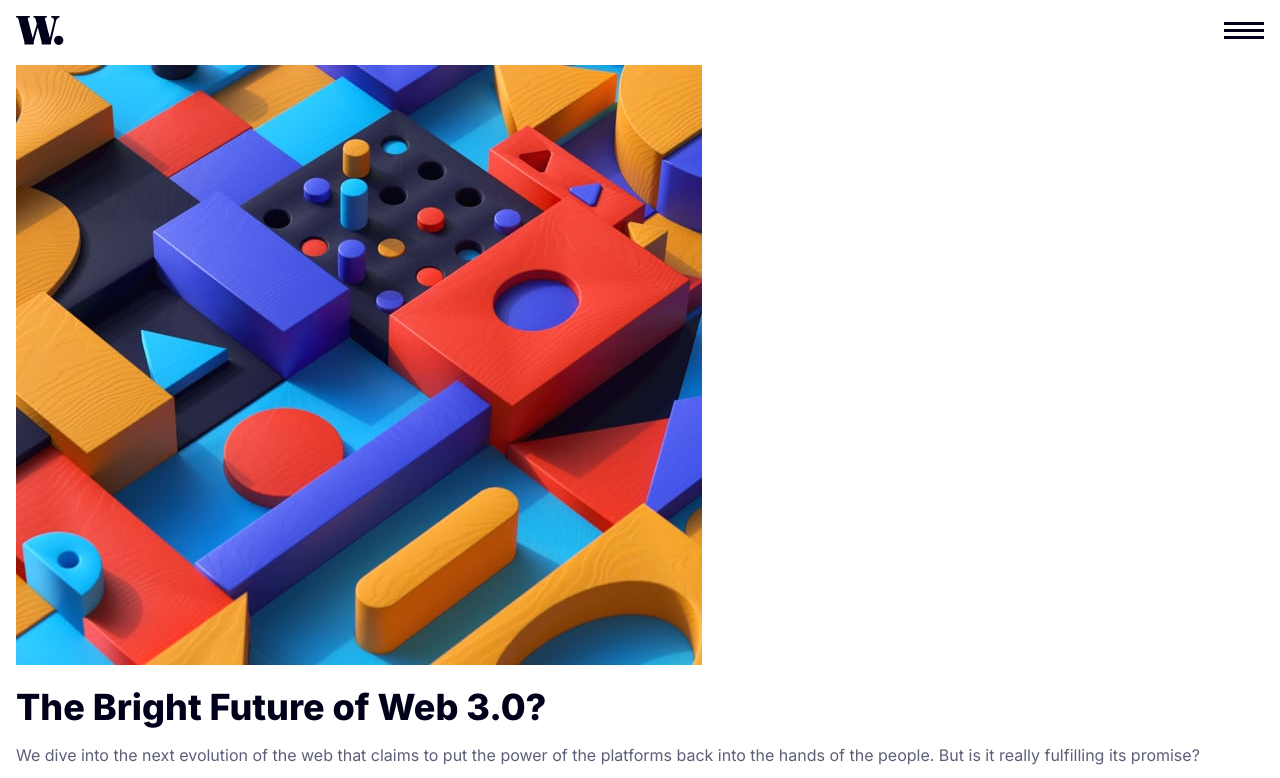
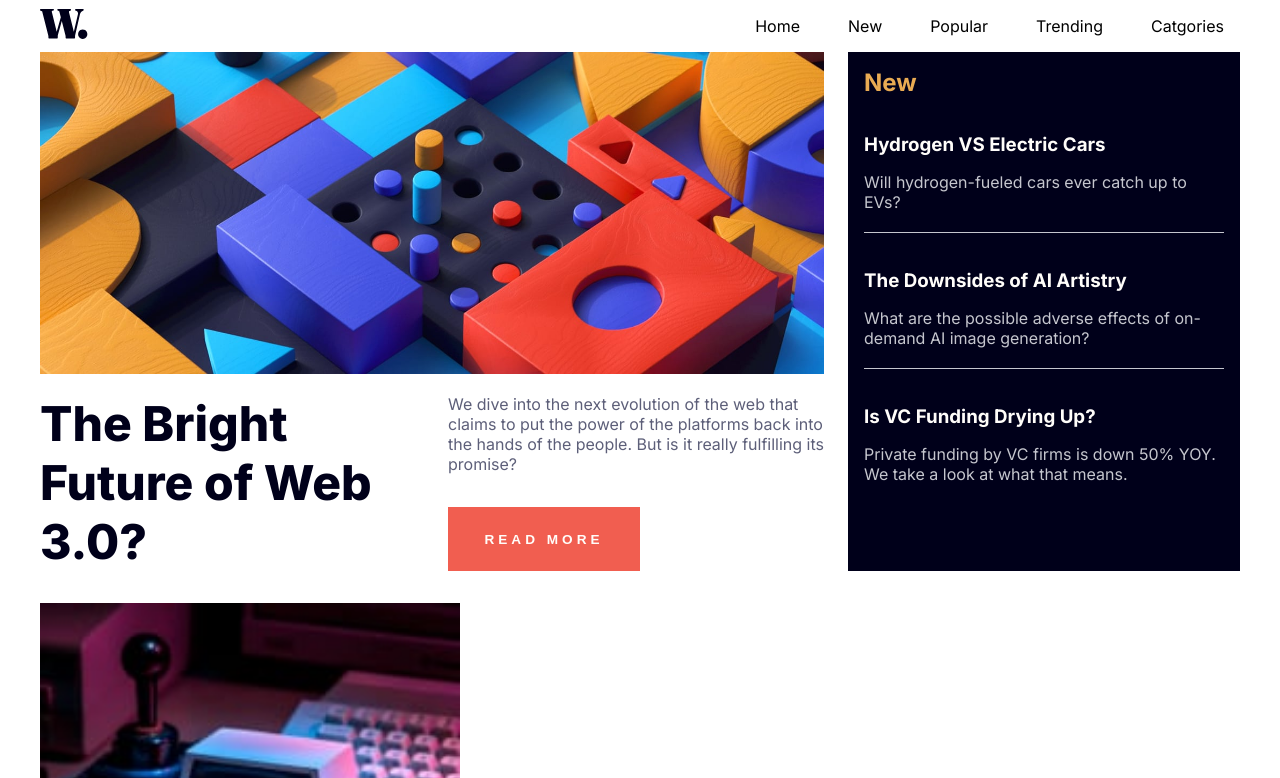
Before and after one commit to sandovalmelo/news-homepage, a plain HTML site: page index.html in a window 1280 px wide. Shown: the top 778 px of the page. Drawn offline with Linux system fonts and the light colour scheme.

Commit message:
add large screen sizes styles

```diff
--- a/index.html
+++ b/index.html
@@ -48,19 +48,29 @@
 
 			<header class="header">
 				<div class="headline">
-					<div class="headline-image">
+					<picture class="headline-image">
+						<source
+							media="(max-width: 730px)"
+							srcset="./images/image-web-3-mobile.jpg"
+						/>
+						<source
+							media="(min-width: 731px)"
+							srcset="./images/image-web-3-desktop.jpg"
+						/>
 						<img src="./images/image-web-3-mobile.jpg" alt="Web 3 Image" />
-					</div>
+					</picture>
 
+					<div class="headline-info">
 						<h1 class="headline-title">The Bright Future of Web 3.0?</h1>
 
 						<p class="headline-text">
 							We dive into the next evolution of the web that claims to put the
-						power of the platforms back into the hands of the people. But is it
-						really fulfilling its promise?
+							power of the platforms back into the hands of the people. But is
+							it really fulfilling its promise?
 						</p>
 
 						<button class="read-more-btn btn">Read more</button>
+					</div>
 				</div>
 
 				<div class="new-section">
--- a/scss/_base.scss
+++ b/scss/_base.scss
@@ -40,3 +40,8 @@ img {
 	width: 12rem;
 	padding: 1rem 0;
 }
+
+main {
+	max-width: 1200px;
+	margin: 0 auto;
+}
--- a/scss/_header.scss
+++ b/scss/_header.scss
@@ -46,3 +46,29 @@
 		border-bottom: none;
 	}
 }
+
+@media (min-width: 900px) {
+	.header {
+		display: grid;
+		grid-template-columns: 2fr 1fr;
+		gap: 1.5rem;
+
+		.headline {
+			&-info {
+				display: grid;
+				grid-template-columns: 50% 50%;
+				grid-template-rows: repeat(2, auto);
+				column-gap: 1rem;
+			}
+
+			&-title {
+				grid-row: 1 / -1;
+				font-size: 3rem;
+			}
+
+			.read-more-btn {
+				margin-bottom: 0;
+			}
+		}
+	}
+}
--- a/scss/_menu.scss
+++ b/scss/_menu.scss
@@ -1,5 +1,4 @@
 .menu {
-	height: 65px;
 	display: flex;
 	align-items: center;
 	justify-content: space-between;
@@ -11,6 +10,20 @@
 	&-toggle-icon {
 		z-index: 100;
 	}
+
+	li {
+		list-style: none;
+	}
+
+	a {
+		text-decoration: none;
+		color: inherit;
+	}
+}
+
+@media (max-width: 899px) {
+	.menu {
+		height: 65px;
 
 		&-nav {
 			background-color: $black-opacity;
@@ -39,14 +52,36 @@
 				}
 
 				li {
-				list-style: none;
 					padding: 0.5rem 1rem;
-			}
-
-			a {
-				text-decoration: none;
-				color: inherit;
 				}
 			}
 		}
 	}
+}
+
+@media (min-width: 900px) {
+	.menu {
+		&-toggle-icon {
+			display: none;
+			visibility: hidden;
+		}
+
+		&-nav {
+			display: block;
+			position: initial;
+
+			ul {
+				display: flex;
+			}
+
+			li {
+				margin-left: 1rem;
+			}
+
+			a {
+				padding: 1rem;
+				display: inline-block;
+			}
+		}
+	}
+}
```
Also changed, not shown: css/styles.css. Lines whose indentation alone changed are shown as unchanged.
